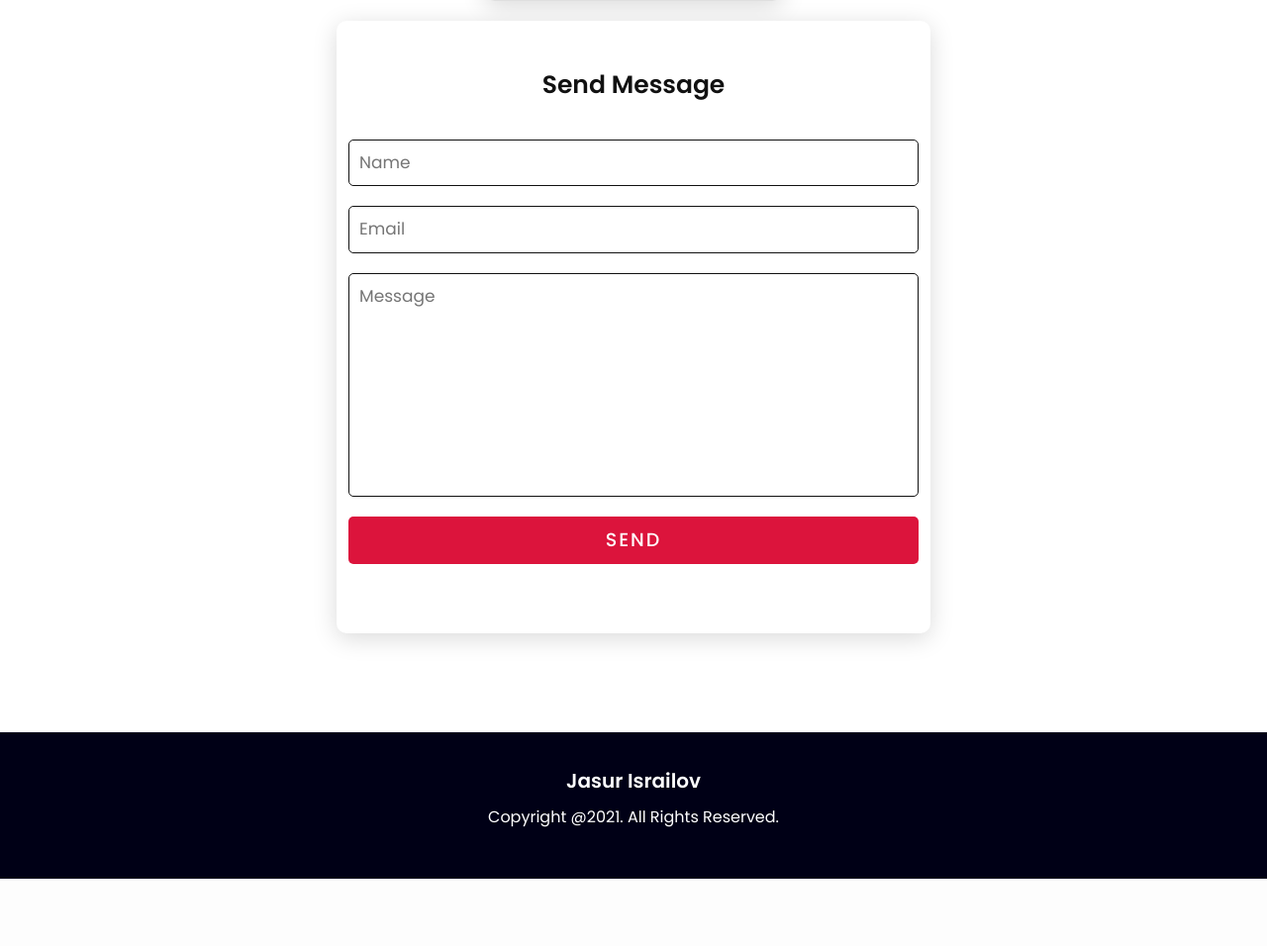
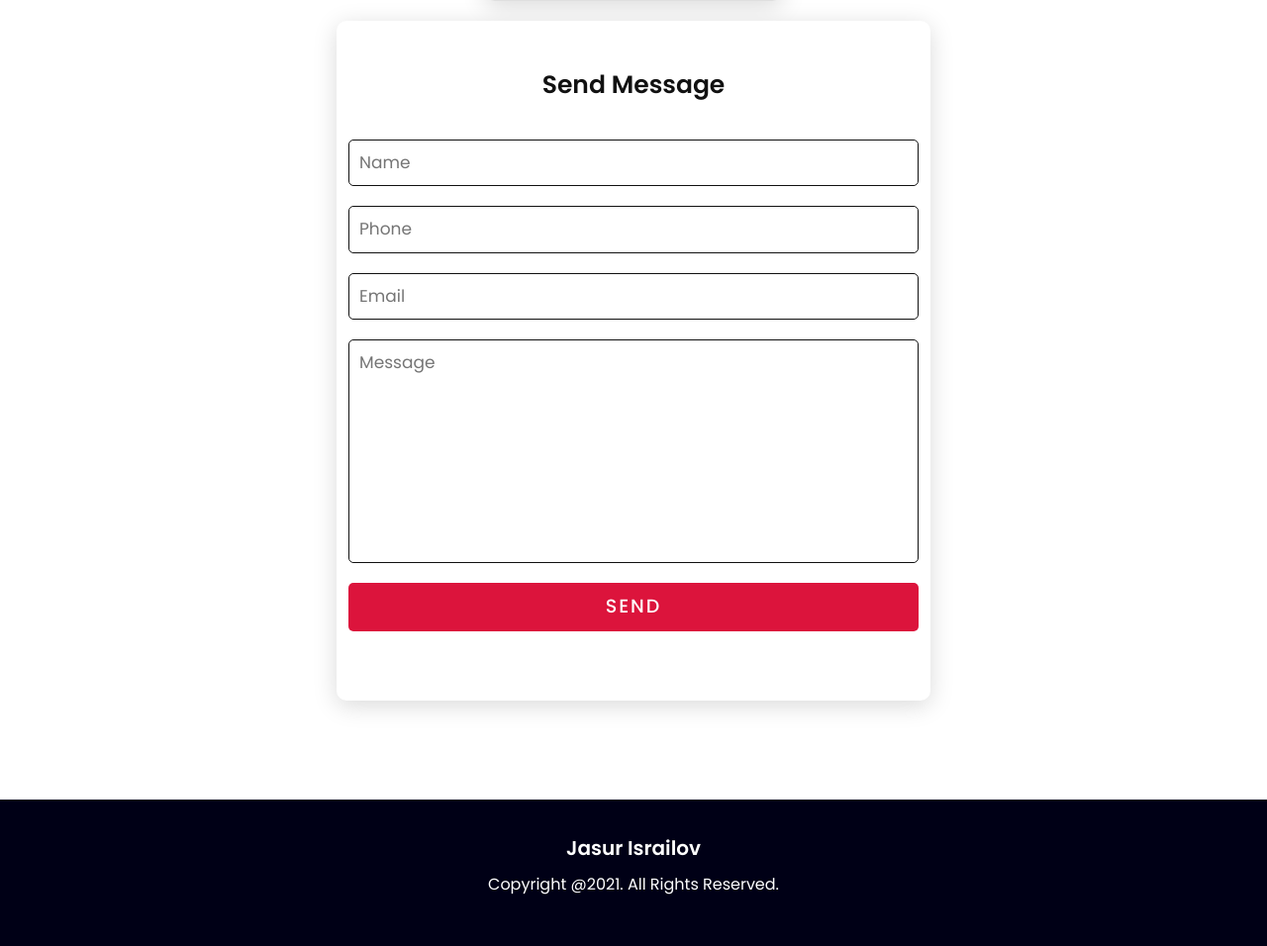
Before and after one commit to Jasur16/project, a Django app: page / in a window 1280 px wide. Shown: the part 3738-4694 px from the top of the page at 99% size. Before the commit the page ends 4626 px from the top, so only its background shows below. Run offline with Django 4.2, Linux system fonts and the light colour scheme; some libraries are stand-ins or nearby versions.

Commit message:
added message model

```diff
--- a/main/admin.py
+++ b/main/admin.py
@@ -6,3 +6,4 @@ class MessageModelAdmin(admin.ModelAdmin):
     list_display = ['id', 'name', 'email']
     list_display_links = ['id', 'name']
     search_fields = ['name', 'email']
+    list_filter = ['created_at']
--- a/main/models.py
+++ b/main/models.py
@@ -2,6 +2,7 @@ from django.db import models
 
 class MessageModel(models.Model):
     name = models.CharField(max_length=100)
+    phone = models.CharField(max_length=13)
     email = models.EmailField()
     message = models.TextField()
     created_at = models.DateTimeField(auto_now_add=True)
--- a/main/views.py
+++ b/main/views.py
@@ -1,6 +1,9 @@
 from django.shortcuts import render
-from django.views.generic import TemplateView
+from django.views.generic import TemplateView, CreateView
 
 
 class HomeView(TemplateView):
     template_name = 'main/index.html'
+
+class ContactView(CreateView):
+    template_name = 'main/index.html'
--- a/templates/main/index.html
+++ b/templates/main/index.html
@@ -163,7 +163,10 @@
                     <input type="text" placeholder="Name">
                 </div>
                 <div class="input-box">
-                    <input type="text" placeholder="Email">
+                    <input type="text" placeholder="Phone">
+                </div>
+                <div class="input-box">
+                    <input type="email" placeholder="Email">
                 </div>
                 <div class="input-box">
                     <textarea rows="8" cols="80" placeholder="Message"></textarea>
```
Also changed, not shown: main/migrations/0001_initial.py (added), 1 other file.
